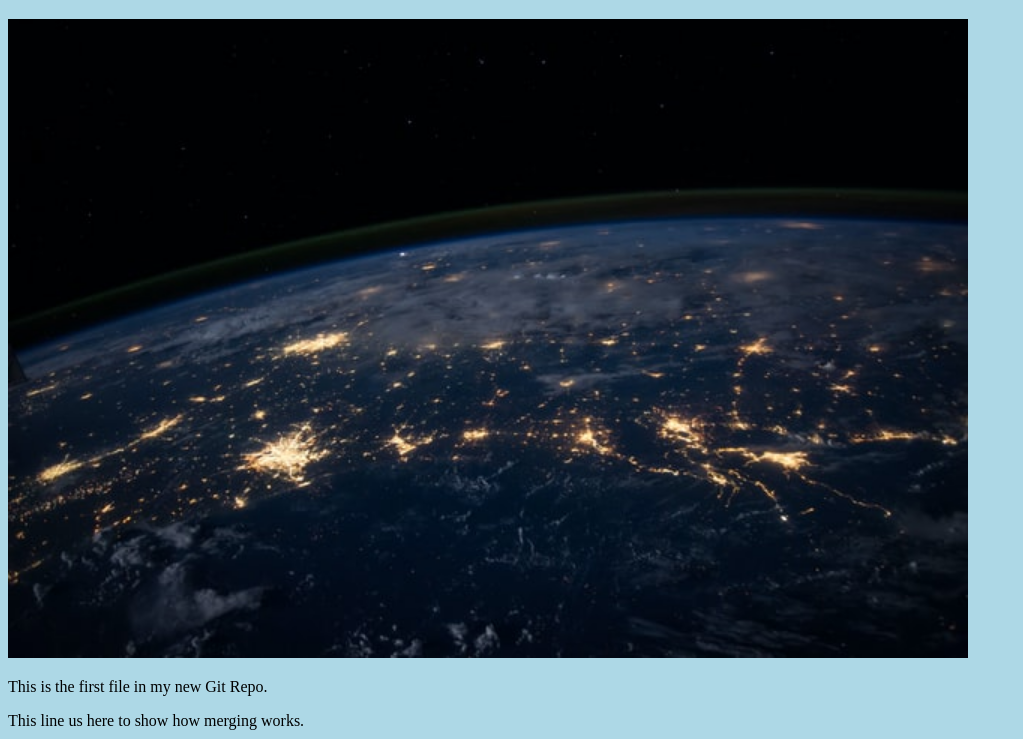
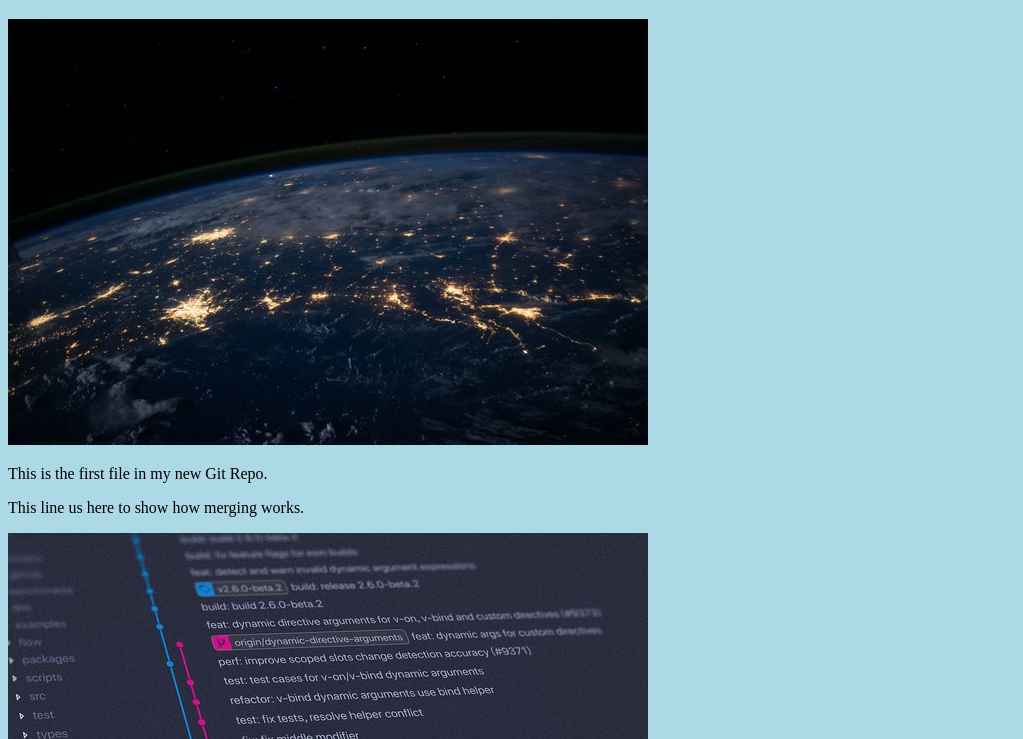
Before and after one commit to Aasik/hello-world, a plain HTML site: page Index.html in a window 1280 px wide. Shown: the part 61-800 px from the top of the page, without its empty margins (0-1023 px from the left). Drawn offline with Linux system fonts and the light colour scheme.

Commit message:
updated Index.html. Resized image

```diff
--- a/Index.html
+++ b/Index.html
@@ -10,7 +10,7 @@
 <body>
     <h1>Hello World!</h1>
     <div>
-        <img src="img_hello_world.jpg" alt="Hello World from Space" style="width: 100%;max-width: 960px;">
+        <img src="img_hello_world.jpg" alt="Hello World from Space" style="width: 100%;max-width: 640px;">
     </div>
     <p>This is the first file in my new Git Repo.</p>
     <p>This line us here to show how merging works.</p>
```
